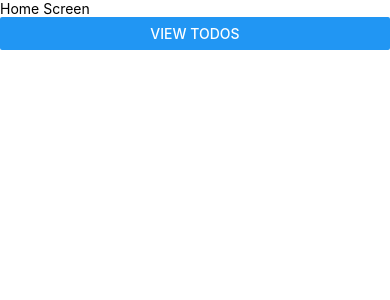
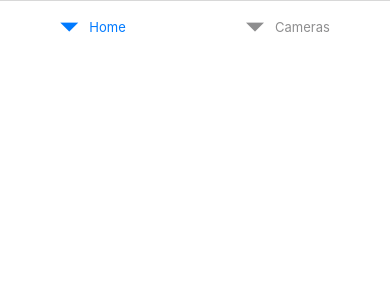
Before and after one commit to billyjacoby/bird-watcher, a React Native app: screen /Home in a window 390 px wide. Shown: the top 300 px of the page. Built offline with nearby package versions, Linux system fonts and the light colour scheme.

Commit message:
feat: add initial config call

```diff
--- a/metro.config.js
+++ b/metro.config.js
@@ -7,6 +7,6 @@ const {getDefaultConfig, mergeConfig} = require('@react-native/metro-config');
  *
  * @type {import('metro-config').MetroConfig}
  */
-const config = {};
+const config = {resetCache: true};
 
 module.exports = mergeConfig(getDefaultConfig(__dirname), config);
--- a/package.json
+++ b/package.json
@@ -13,6 +13,7 @@
     "test": "jest"
   },
   "dependencies": {
+    "@react-navigation/bottom-tabs": "^6.5.8",
     "@react-navigation/native": "^6.1.7",
     "@react-navigation/native-stack": "^6.9.13",
     "clsx": "^2.0.0",
@@ -57,5 +58,9 @@
   "engines": {
     "node": ">=16"
   },
+  "resolutions": {
+    "@babel/core": "^7.20.2",
+    "babel-loader": "^8.3.0"
+  },
   "packageManager": "yarn@3.6.3"
 }
--- a/src/components/baseView.tsx
+++ b/src/components/baseView.tsx
@@ -1,13 +1,33 @@
-import {useColorScheme, View, ViewProps} from 'react-native';
+import {
+  ScrollView,
+  ScrollViewProps,
+  useColorScheme,
+  View,
+  ViewProps,
+} from 'react-native';
 
 import clsx from 'clsx';
 
-export const BaseView = (props: ViewProps) => {
+type BaseViewProps =
+  | ({isScrollview?: never} & ViewProps)
+  | ({isScrollview: true} & ScrollViewProps);
+
+export const BaseView = (props: BaseViewProps) => {
   const isDarkMode = useColorScheme() === 'dark';
+  if (props.isScrollview) {
+    return (
+      <ScrollView
+        contentContainerStyle={{flex: 1}}
+        className={clsx(isDarkMode ? 'bg-black' : 'bg-white', 'flex-1')}
+        {...props}
+      />
+    );
+  } else {
     return (
       <View
         className={clsx(isDarkMode ? 'bg-black' : 'bg-white', 'flex-1')}
         {...props}
       />
     );
+  }
 };
--- a/src/hooks/api/index.ts
+++ b/src/hooks/api/index.ts
@@ -1 +1,2 @@
-export * from './useAllTodos';
+export * from './useAllCameras';
+export * from './useConfig';
--- a/src/hooks/api/useAllTodos.ts
+++ b/src/hooks/api/useAllCameras.ts
@@ -1,3 +1,4 @@
+//TODO
 import {useQuery} from 'react-query';
 
 import {API_BASE} from '@env';
@@ -9,9 +10,9 @@ interface Todo {
   userId: number;
 }
 
-const fetchAllTodos = async () => {
+const fetchAllCameras = async () => {
   try {
-    const response = await fetch(API_BASE, {method: 'get'});
+    const response = await fetch(`${API_BASE}/`, {method: 'get'});
     const data = await response.json();
     if (response.ok) {
       if (data.todos) {
@@ -25,8 +26,8 @@ const fetchAllTodos = async () => {
   }
 };
 
-export const useAllTodos = () =>
+export const useAllCameras = () =>
   useQuery({
-    queryFn: fetchAllTodos,
-    queryKey: ['todos'],
+    queryFn: fetchAllCameras,
+    queryKey: ['cameras'],
   });
--- /dev/null
+++ b/src/hooks/api/useConfig.ts
@@ -0,0 +1,28 @@
+import {useQuery} from 'react-query';
+
+import {API_BASE} from '@env';
+
+interface Config {}
+
+const URL = `${API_BASE}/config`;
+const fetchConfig = async () => {
+  try {
+    const response = await fetch(URL, {method: 'get'});
+    const data = await response.json();
+    if (response.ok) {
+      if (data) {
+        return Promise.resolve(data as Config);
+      }
+    } else {
+      return Promise.reject(new Error('ResNotOK'));
+    }
+  } catch (e) {
+    return Promise.reject(e);
+  }
+};
+
+export const useConfig = () =>
+  useQuery({
+    queryFn: fetchConfig,
+    queryKey: ['config'],
+  });
--- a/src/navigation/navigationContainer.tsx
+++ b/src/navigation/navigationContainer.tsx
@@ -1,32 +1,55 @@
 import {useColorScheme} from 'react-native';
 
-import {NavigationContainer} from '@react-navigation/native';
+import {createBottomTabNavigator} from '@react-navigation/bottom-tabs';
+import {
+  NavigationContainer,
+  NavigatorScreenParams,
+} from '@react-navigation/native';
 import {createNativeStackNavigator} from '@react-navigation/native-stack';
 import colors from 'tailwindcss/colors';
 
-import {HomeScreen, TodosScreen} from '@screens';
+import {CamerasScreen, HomeScreen, OnBoardingScreen} from '@screens';
 
 export type MainStackParamList = {
-  Home: undefined;
-  Todos: undefined;
+  Tabs: NavigatorScreenParams<TabsStackParamList>;
+  Onboarding: undefined;
 };
 
 const Stack = createNativeStackNavigator<MainStackParamList>();
 
+export type TabsStackParamList = {
+  Home: undefined;
+  Cameras: undefined;
+};
+
+const TabStack = createBottomTabNavigator<TabsStackParamList>();
+
+const TabNavigator = () => {
+  const isDarkMode = useColorScheme() === 'dark';
+
+  return (
+    <TabStack.Navigator
+      screenOptions={{
+        tabBarStyle: {
+          backgroundColor: isDarkMode ? colors.black : colors.white,
+        },
+        header: () => null,
+      }}>
+      <TabStack.Screen name="Home" component={HomeScreen} />
+      <TabStack.Screen name="Cameras" component={CamerasScreen} />
+    </TabStack.Navigator>
+  );
+};
+
 export const NavigationWrapper = () => {
-  const isDarkMode = useColorScheme() === 'dark';
   return (
     <NavigationContainer>
       <Stack.Navigator
         screenOptions={{
-          headerTintColor: isDarkMode ? colors.white : colors.black,
-          headerShadowVisible: false,
-          headerStyle: {
-            backgroundColor: isDarkMode ? colors.black : colors.white,
-          },
+          header: () => null,
         }}>
-        <Stack.Screen name="Home" component={HomeScreen} />
-        <Stack.Screen name="Todos" component={TodosScreen} />
+        <Stack.Screen name="Tabs" component={TabNavigator} />
+        <Stack.Screen name="Onboarding" component={OnBoardingScreen} />
       </Stack.Navigator>
     </NavigationContainer>
   );
--- a/src/screens/todosScreen.tsx
+++ b/src/screens/camerasScreen.tsx
@@ -1,10 +1,10 @@
 import {ActivityIndicator} from 'react-native';
 
 import {BaseText, BaseView} from '@components';
-import {useAllTodos} from '@hooks';
+import {useConfig} from '@hooks';
 
-export const TodosScreen = () => {
-  const {data, isLoading, error} = useAllTodos();
+export const CamerasScreen = () => {
+  const {data, isLoading, error} = useConfig();
 
   if (isLoading) {
     return (
@@ -25,10 +25,8 @@ export const TodosScreen = () => {
   }
 
   return (
-    <BaseView>
-      {data?.map(todo => (
-        <BaseText key={todo.id}>{todo.todo}</BaseText>
-      ))}
+    <BaseView isScrollview>
+      <BaseText>{JSON.stringify(data, null, 2)}</BaseText>
     </BaseView>
   );
 };
--- a/src/screens/homeScreen.tsx
+++ b/src/screens/homeScreen.tsx
@@ -7,12 +7,12 @@ import {BaseText, BaseView} from '@components';
 export const HomeScreen = () => {
   const navigation = useNavigation();
   return (
-    <BaseView>
+    <BaseView isScrollview className="pb-4">
       <BaseText className="text-3xl">Home Screen</BaseText>
       <View className="border-white border-2 mt-auto rounded-lg mx-10">
         <Button
-          title="View Todos"
-          onPress={() => navigation.navigate('Todos')}
+          title="View Cameras"
+          onPress={() => navigation.navigate('Tabs', {screen: 'Cameras'})}
         />
       </View>
     </BaseView>
--- a/src/screens/index.ts
+++ b/src/screens/index.ts
@@ -1,2 +1,3 @@
 export * from './homeScreen';
-export * from './todosScreen';
+export * from './camerasScreen';
+export * from './onboardingScreen';
--- /dev/null
+++ b/src/screens/onboardingScreen.tsx
@@ -0,0 +1,9 @@
+import {BaseText, BaseView} from '@components';
+
+export const OnBoardingScreen = () => {
+  return (
+    <BaseView>
+      <BaseText className="text-3xl">Onboarding Screen</BaseText>
+    </BaseView>
+  );
+};
```
Also changed, not shown: 5 other files (tests, documents, lock files or other folders). Lines whose indentation alone changed are shown as unchanged.
